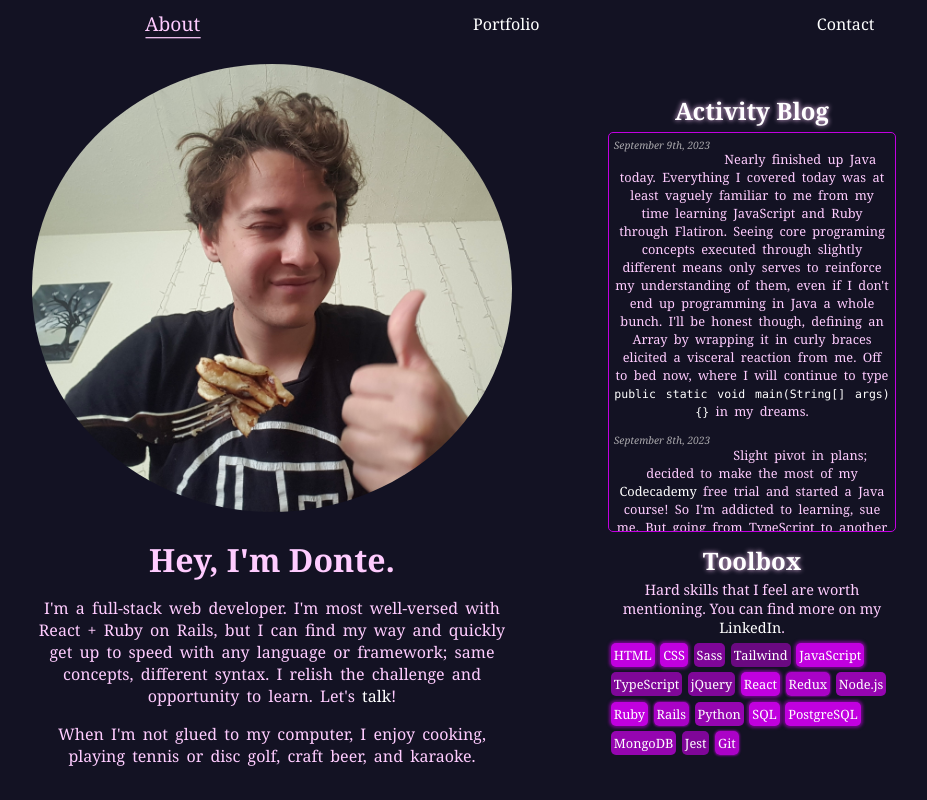
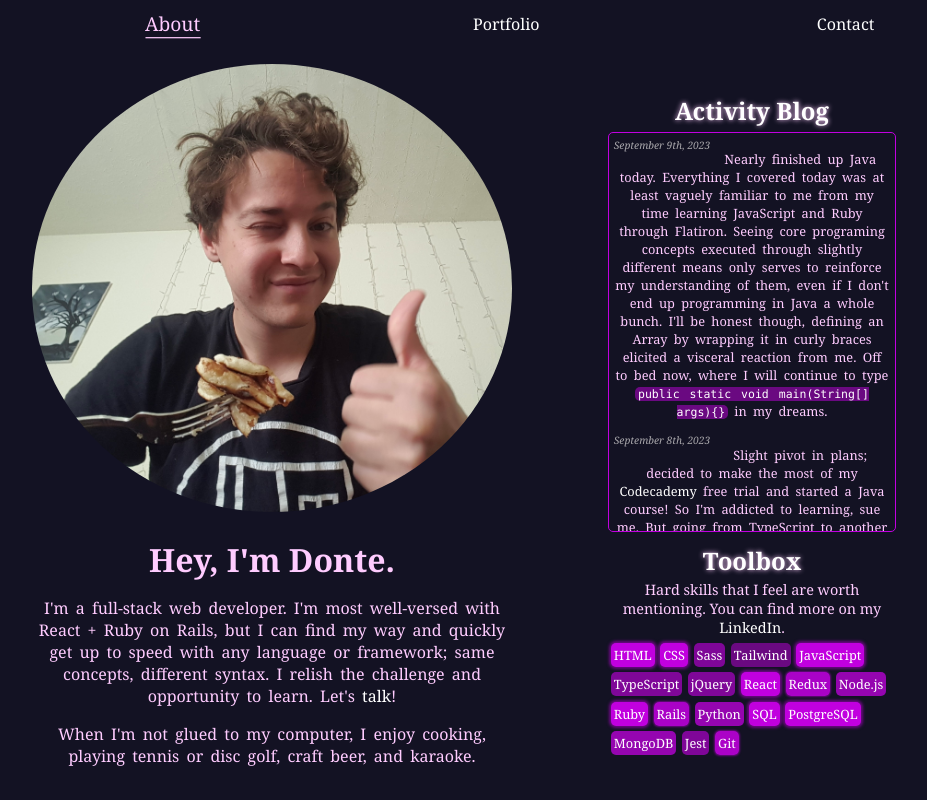
Before and after one commit to dawnteigh/dawnteigh.github.io, a React (Create React App) app: page / in a window 1280 px wide. Shown: the whole page, without its empty margins (128-1055 px from the left). Built offline with nearby package versions, Linux system fonts and the light colour scheme.

Commit message:
fix entry typo, additional code css

```diff
--- a/src/App.css
+++ b/src/App.css
@@ -34,6 +34,9 @@ p {
 code {
   color: white;
   font-size: .9em;
+  background-color: rgba(193, 0, 223, 0.5);
+  padding: 0 .25em;
+  border-radius: 5px;
 }
 
 .secondary-paragraph {
```
